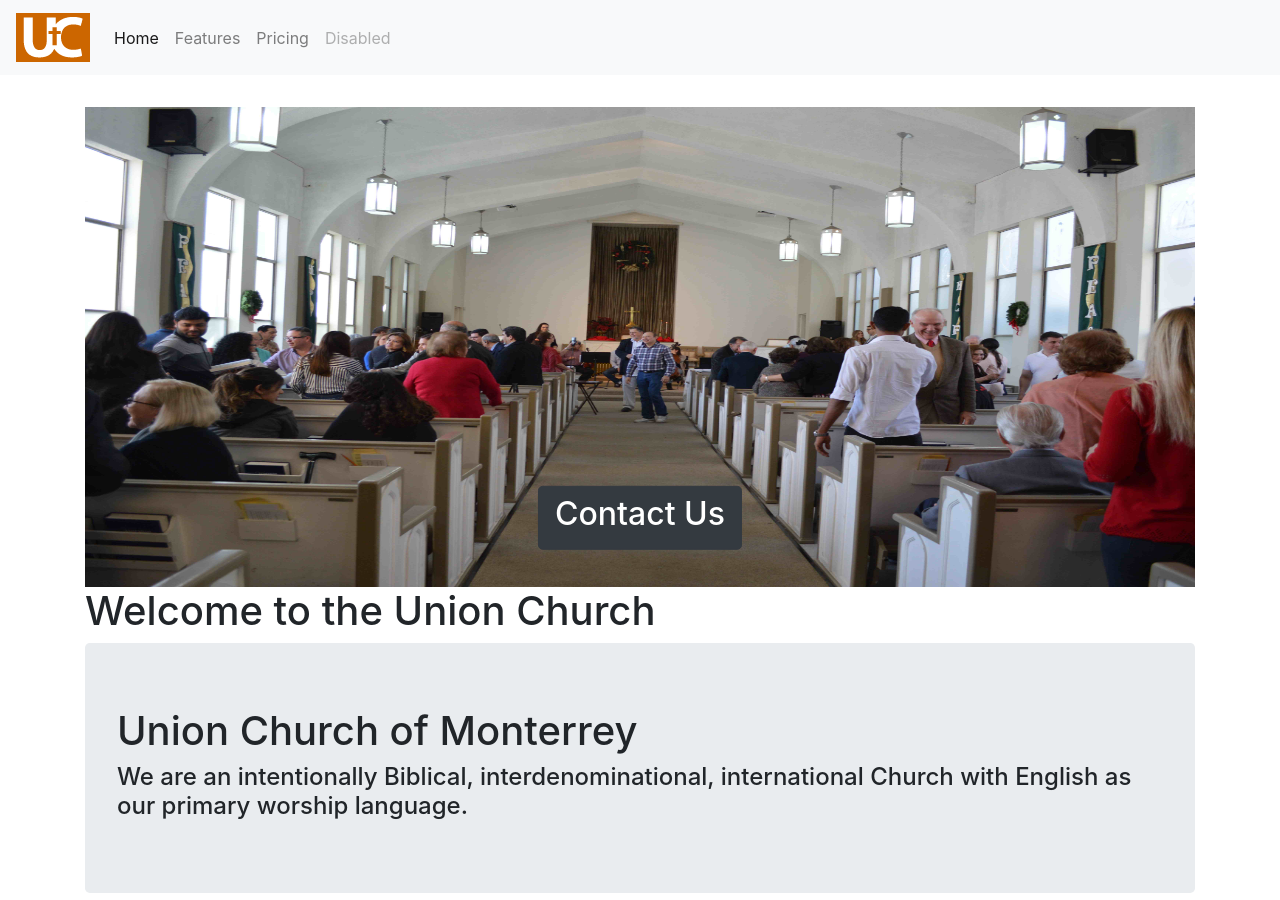
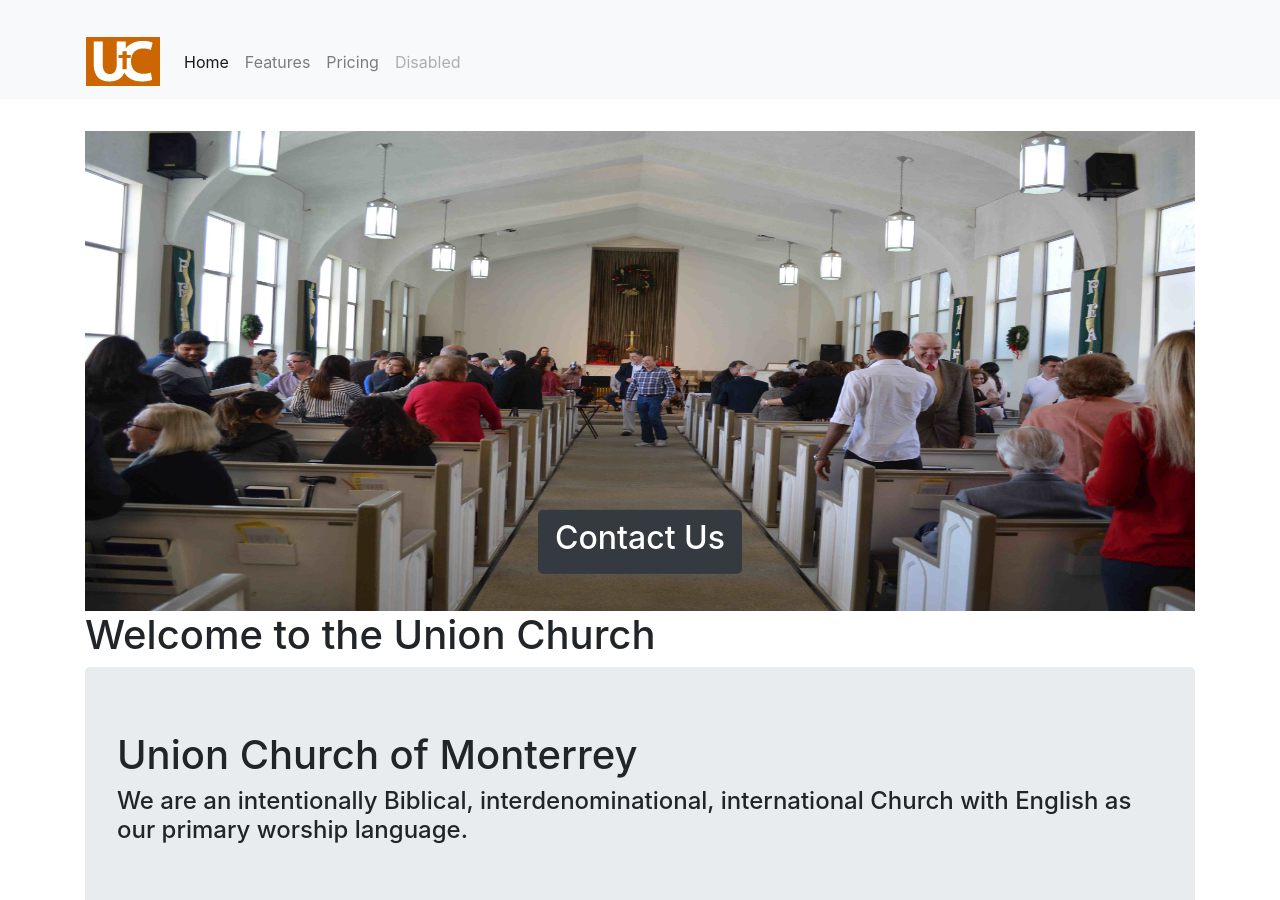
Before and after one commit to gogvale/UnionChurch, a Jekyll site: the page built from index.html, in a window 1280 px wide and 900 px high. Built offline with Jekyll 4.4.1, drawn with Linux system fonts in a browser that asks for light colours; nearby versions of some CDN libraries.

```diff
--- a/_includes/header.html
+++ b/_includes/header.html
@@ -1,5 +1,5 @@
 <div id="header" class="sticky-top bg-light">
-    <nav class="navbar navbar-expand-lg navbar-light bg-light">
+    <nav class="navbar navbar-expand-lg navbar-light bg-light container">
         <a class="navbar-brand" href="#">
             <img src="/img/social.png"  alt="Home Page">
         </a>
```
